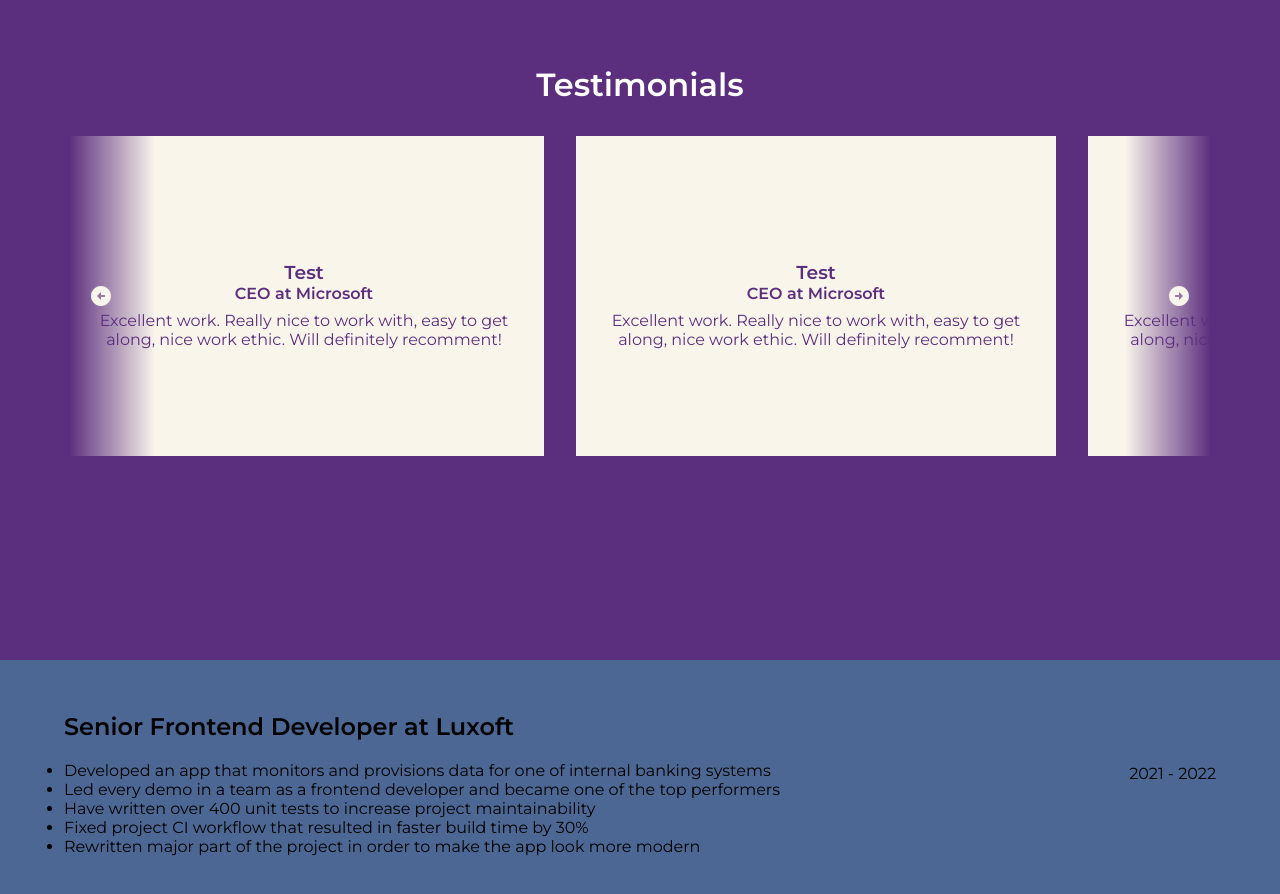
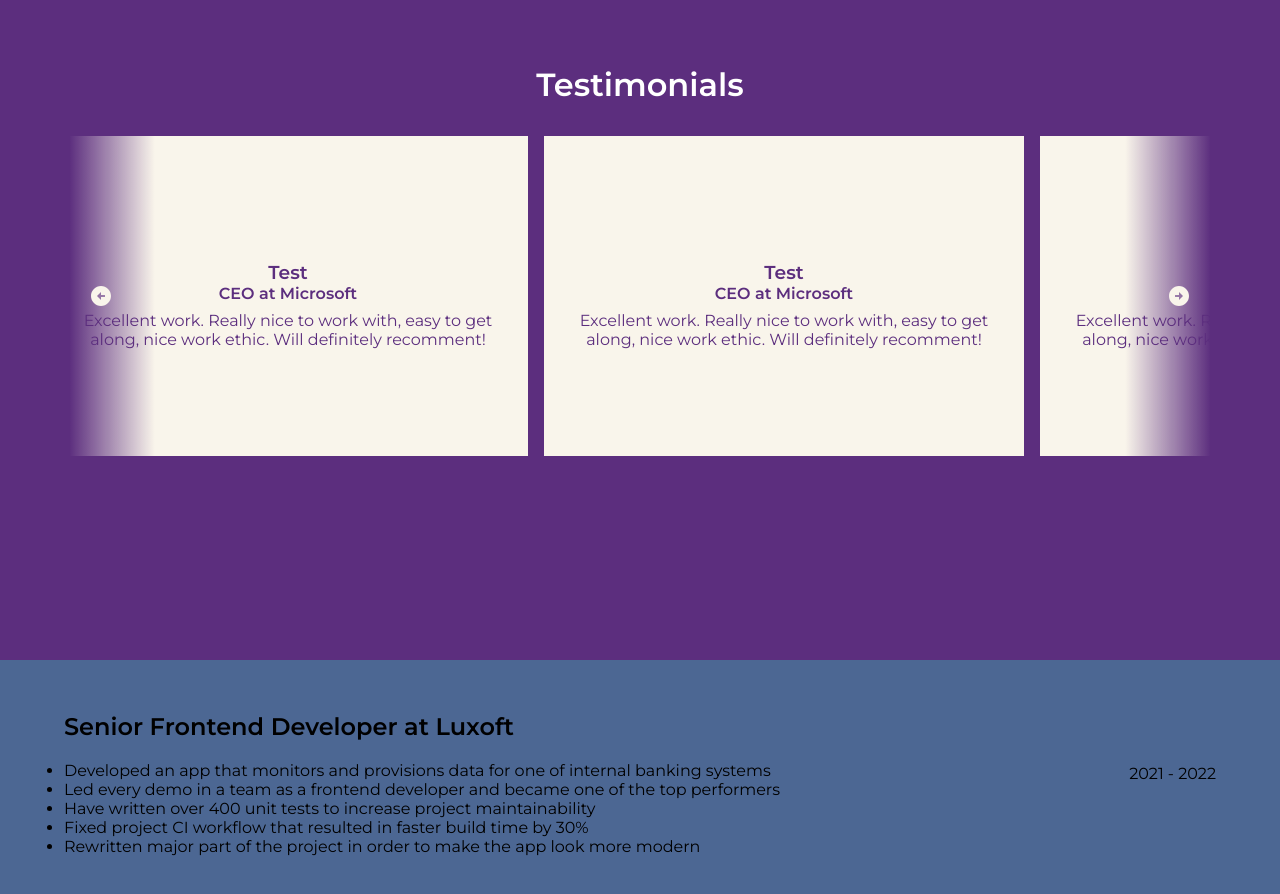
Before and after one commit to BazanAlexandro/bazan-tech-web, a Next.js app: page / in a window 1280 px wide. Shown: the part 1740-2634 px from the top of the page. Built offline with nearby package versions, Linux system fonts and the light colour scheme.

Commit message:
elaborations on carousel

```diff
--- a/components/home/sections/Testimonials/components/Carousel/TestimonialElement/styles.ts
+++ b/components/home/sections/Testimonials/components/Carousel/TestimonialElement/styles.ts
@@ -8,7 +8,6 @@ export const Root = styled.div`
 	justify-content: center;
 	background: ${COLORS.lighter};
 	color: ${COLORS.secondary};
-	margin: 0 1em;
 	padding: 1em;
 	min-width: 30em;
 	height: 20em;
--- a/components/home/sections/Testimonials/components/Carousel/styles.ts
+++ b/components/home/sections/Testimonials/components/Carousel/styles.ts
@@ -9,4 +9,5 @@ export const ScrollableWrapper = styled.div`
 	display: flex;
 	flex-wrap: nowrap;
 	overflow: auto;
+	gap: 1em;
 `
```
